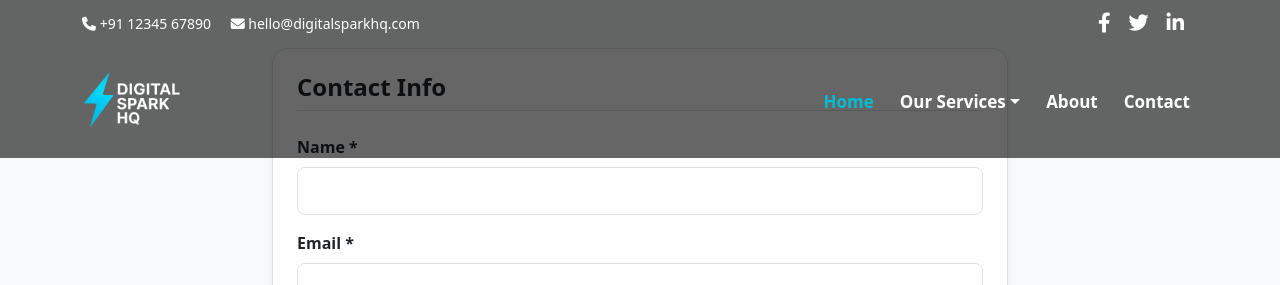
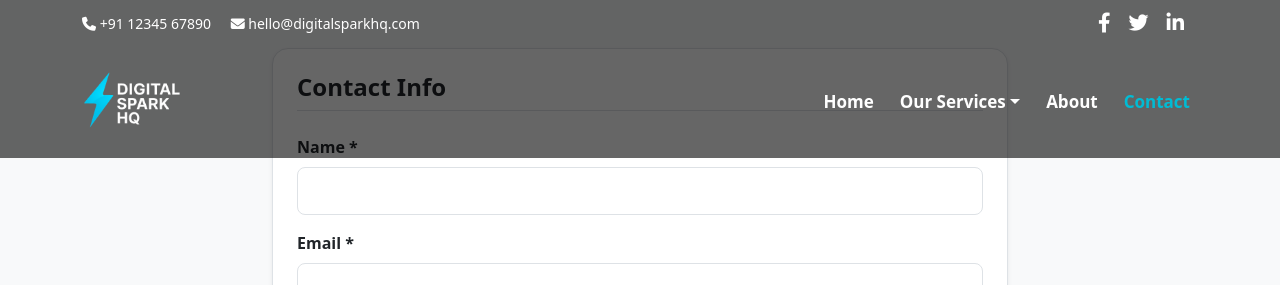
Before and after one commit to Iambiswajit-C/digitalsparkhq, a Jekyll site: the page built from contact.md, in a window 1280 px wide. Shown: the top 285 px of the page. Built offline with Jekyll 4.4.1, drawn with Linux system fonts in a browser that asks for light colours.

Commit message:
Update header.html

```diff
--- a/_includes/header.html
+++ b/_includes/header.html
@@ -30,23 +30,26 @@
       <div class="collapse navbar-collapse" id="navmenu">
         <ul class="navbar-nav ms-auto fw-semibold">
 <li class="nav-item">
-            <a class="nav-link {% if page.title == 'Home' %}active{% endif %}" href="/">Home</a>
+  <a class="nav-link {% if page.url == '/' %}active{% endif %}" href="/">Home</a>
 </li>
+
 <li class="nav-item dropdown">
-            <a class="nav-link dropdown-toggle {% if page.title == 'Services' %}active{% endif %}" href="#" role="button" data-bs-toggle="dropdown">Our Services</a>
+  <a class="nav-link dropdown-toggle {% if page.url contains '/services/' %}active{% endif %}" href="#" role="button" data-bs-toggle="dropdown">Our Services</a>
   <ul class="dropdown-menu">
-              <li><a class="dropdown-item" href="/services/web-design/">Web Design</a></li>
-              <li><a class="dropdown-item" href="/services/seo/">SEO</a></li>
-              <li><a class="dropdown-item" href="/services/graphic-design/">Graphic Design</a></li>
-              <li><a class="dropdown-item" href="/services/social-media/">Social Media</a></li>
-              <li><a class="dropdown-item" href="/services/paid-marketing/">Paid Marketing</a></li>
+    <li><a class="dropdown-item {% if page.url == '/services/web-design/' %}active{% endif %}" href="/services/web-design/">Web Design</a></li>
+    <li><a class="dropdown-item {% if page.url == '/services/seo/' %}active{% endif %}" href="/services/seo/">SEO</a></li>
+    <li><a class="dropdown-item {% if page.url == '/services/graphic-design/' %}active{% endif %}" href="/services/graphic-design/">Graphic Design</a></li>
+    <li><a class="dropdown-item {% if page.url == '/services/social-media/' %}active{% endif %}" href="/services/social-media/">Social Media</a></li>
+    <li><a class="dropdown-item {% if page.url == '/services/paid-marketing/' %}active{% endif %}" href="/services/paid-marketing/">Paid Marketing</a></li>
   </ul>
 </li>
+
 <li class="nav-item">
-            <a class="nav-link {% if page.title == 'About' %}active{% endif %}" href="/about/">About</a>
+  <a class="nav-link {% if page.url == '/about/' %}active{% endif %}" href="/about/">About</a>
 </li>
+
 <li class="nav-item">
-            <a class="nav-link {% if page.title == 'Contact' %}active{% endif %}" href="/contact/">Contact</a>
+  <a class="nav-link {% if page.url == '/contact/' %}active{% endif %}" href="/contact/">Contact</a>
 </li>
         </ul>
       </div>
```
Lines whose indentation alone changed are shown as unchanged.
